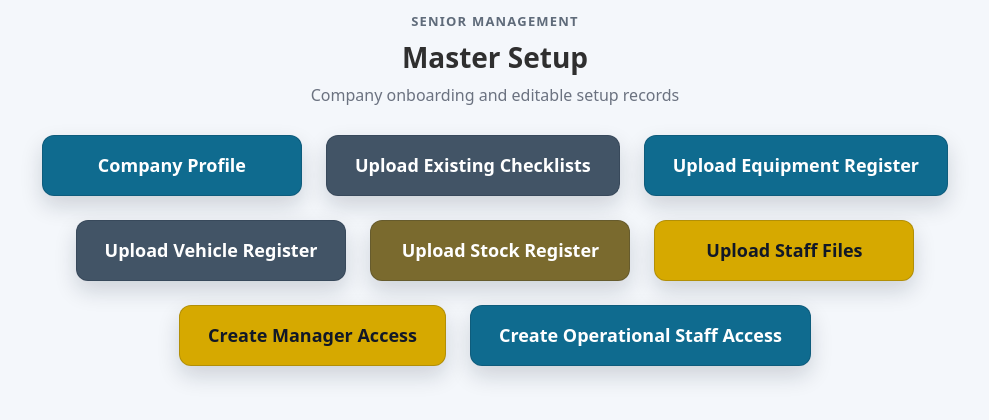
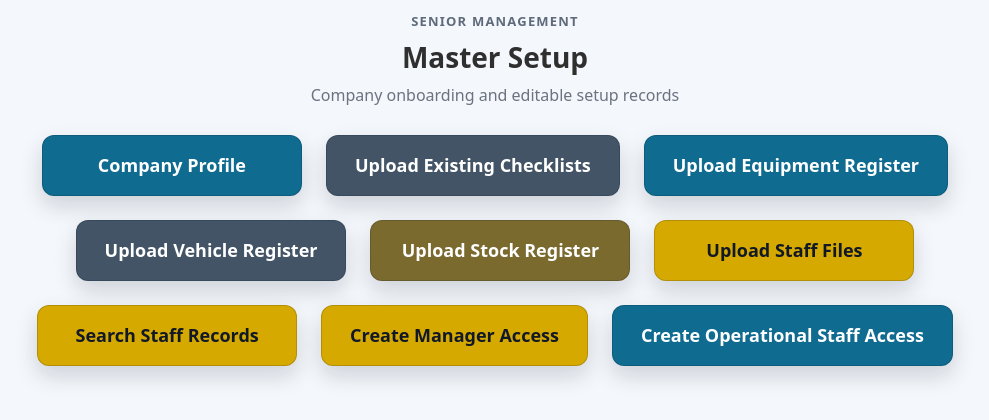
Before and after one commit to VectorOps-1/vector-app, an ASP.NET Core app: page /MasterSetup in a window 1280 px wide. Shown: the part 363-783 px from the top of the page, without its empty margins (145-1134 px from the left). Run offline with ASP.NET Core 8, Linux system fonts and the light colour scheme; style sheets or scripts are compiled from the project's sources.

Commit message:
Add staff records search link

```diff
--- a/Pages/MasterSetup.cshtml
+++ b/Pages/MasterSetup.cshtml
@@ -23,6 +23,7 @@
             <a class="menu-btn vehicle-btn" href="/UploadVehicleRegister">Upload Vehicle Register</a>
             <a class="menu-btn stock-btn" href="/UploadStockRegister">Upload Stock Register</a>
             <a class="menu-btn staff-btn" href="/UploadStaffFiles">Upload Staff Files</a>
+            <a class="menu-btn staff-btn" href="/StaffRecordsSearch">Search Staff Records</a>
             <a class="menu-btn staff-btn" href="#">Create Manager Access</a>
             <a class="menu-btn equipment-btn" href="#">Create Operational Staff Access</a>
         </div>
```
